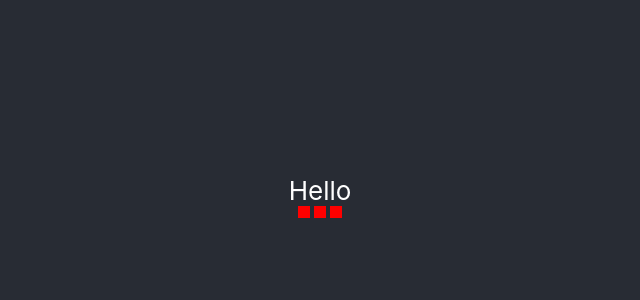
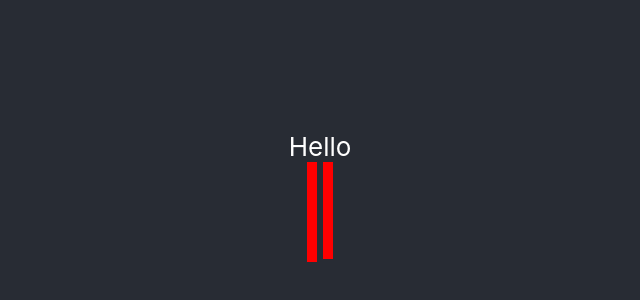
Before and after one commit to eathren/algo_showcase, a React (Create React App) app: page / in a window 1280 px wide. Shown: the part 204-504 px from the top of the page, without its empty margins (320-960 px from the left). Built offline with nearby package versions, Linux system fonts and the light colour scheme.

Commit message:
props working

```diff
--- a/src/components/chart/index.js
+++ b/src/components/chart/index.js
@@ -1,42 +1,48 @@
-import { useState } from 'react'
+import { useState } from "react";
 
 const styles = {
-    color: 'red',
+  color: "red",
   lineActiveTrue: "red",
   lineActiveFalse: "blue",
-}
+};
 
 function Chart() {
   // declares and changes number of lines
   const [amount, setAmount] = useState(10);
-    const [place, setPlace] = useState(0)
+  const [place, setPlace] = useState(0);
   return (
-        <>Hello
+    <>
+      Hello
       <div className="chart">
-                <Line />
+        <Line value={100} color={"red"} />
+        <Line value={97} color={"red"} />
       </div>
     </>
-
-    )
+  );
 }
 
+// Lines
+// need value -> length
+// random order
+// n amount and input
+
 function Line(props) {
+  //   const length = value;
   return (
     <>
-            <div className="line">
-
-            </div>
-            <div className="line">
-
-            </div><div className="line">
-
-            </div>
+      <div
+        style={{
+          height: props.value,
+          backgroundColor: props.color,
+          color: props.color,
+        }}
+        className="line"
+      ></div>
     </>
-    )
+  );
 }
 
 // have a value for number of lines
 // have a value that changes css color sorting method
 
-
-export default Chart
+export default Chart;
--- a/src/styles/main.scss
+++ b/src/styles/main.scss
@@ -1,17 +1,12 @@
-.line{
-    color: red;
-    border: 1px solid red;
-    height: 10px;
-    width: 10px;
-    background-color: red;
-    display: flex;
-    flex-direction: row;
-    margin-left: 2px;
-    margin-right: 2px;
+.line {
+  //   height: 10px;
+  width: 10px;
+  margin-left: 3px;
+  margin-right: 3px;
 }
 
-.chart{
-display: flex;
-flex-direction: row;
-justify-content: start;
+.chart {
+  display: flex;
+  flex-direction: row;
+  justify-content: start;
 }
```
Lines whose indentation alone changed are shown as unchanged.
